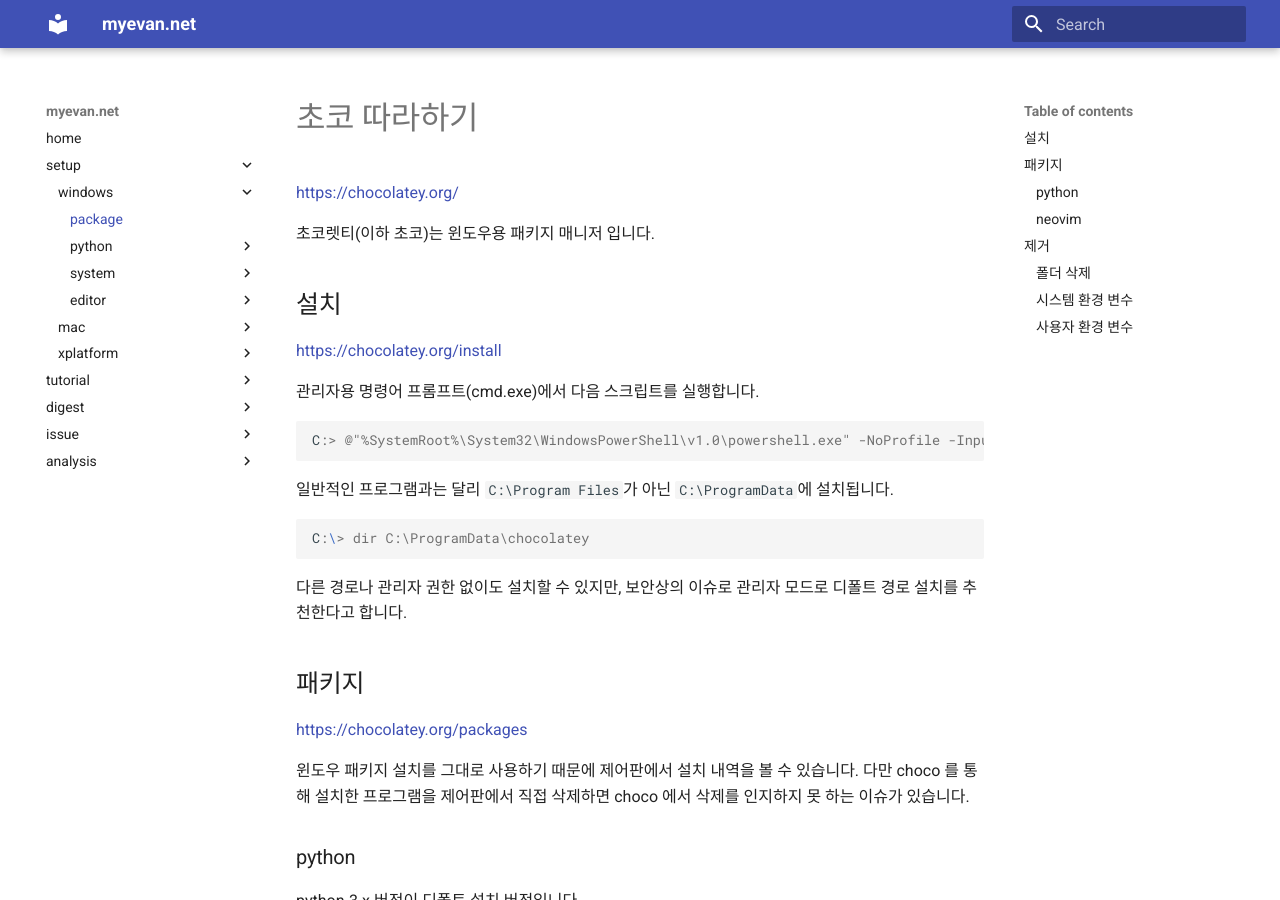
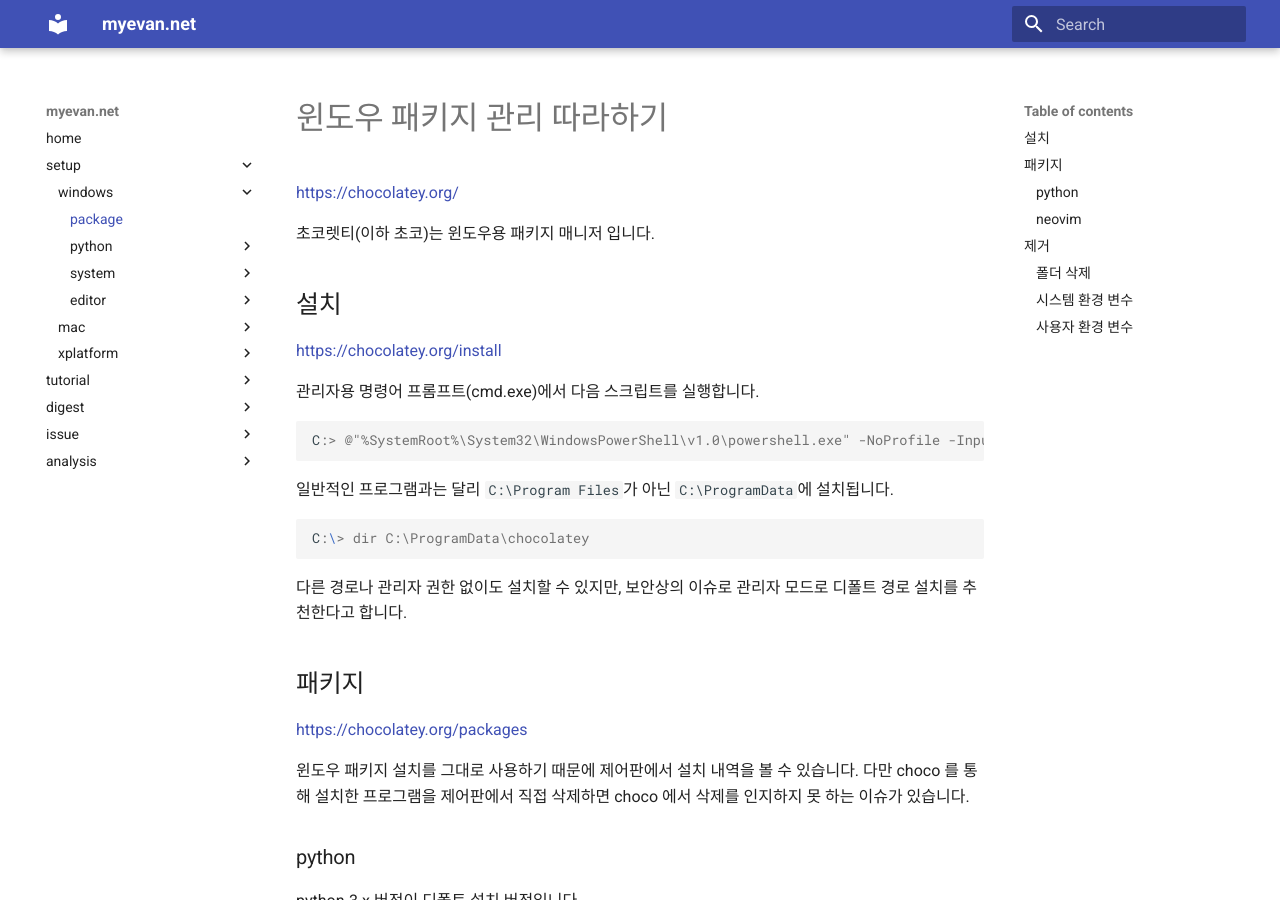
Before and after one commit to myevan/myevan-home, an MkDocs documentation site: the page built from docs/windows_package_choco.md, in a window 1280 px wide and 900 px high. Built offline with MkDocs 1.6.1 and Material for MkDocs 9.7.7, drawn with Linux system fonts in a browser that asks for light colours; old or Windows-style settings are respelled for this version of MkDocs.

Commit message:
패키지 관리 문서 정리

```diff
--- a/docs/windows_package_choco.md
+++ b/docs/windows_package_choco.md
@@ -1,4 +1,4 @@
-# 초코 따라하기
+# 윈도우 패키지 관리 따라하기
 
 <https://chocolatey.org/>
 
```
Also changed, not shown: docs/mac_package_homebrew.md (+1 -1 lines).
